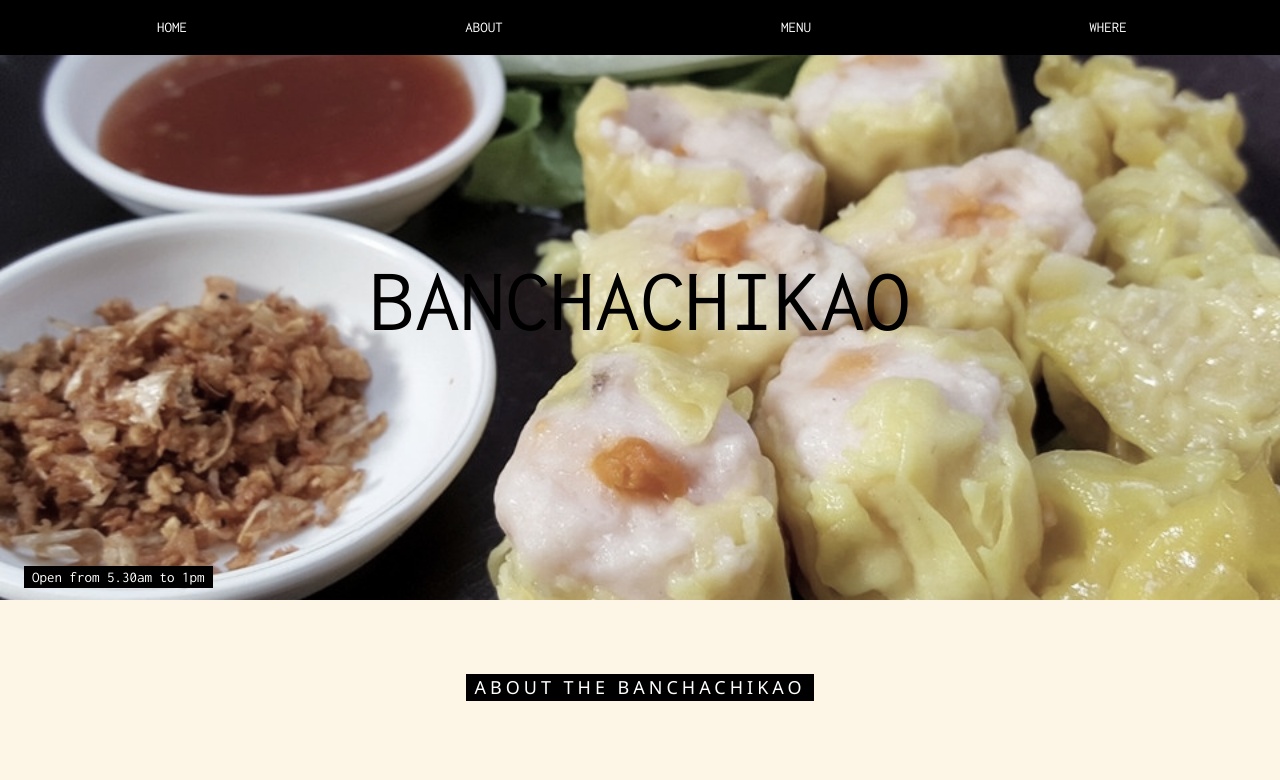
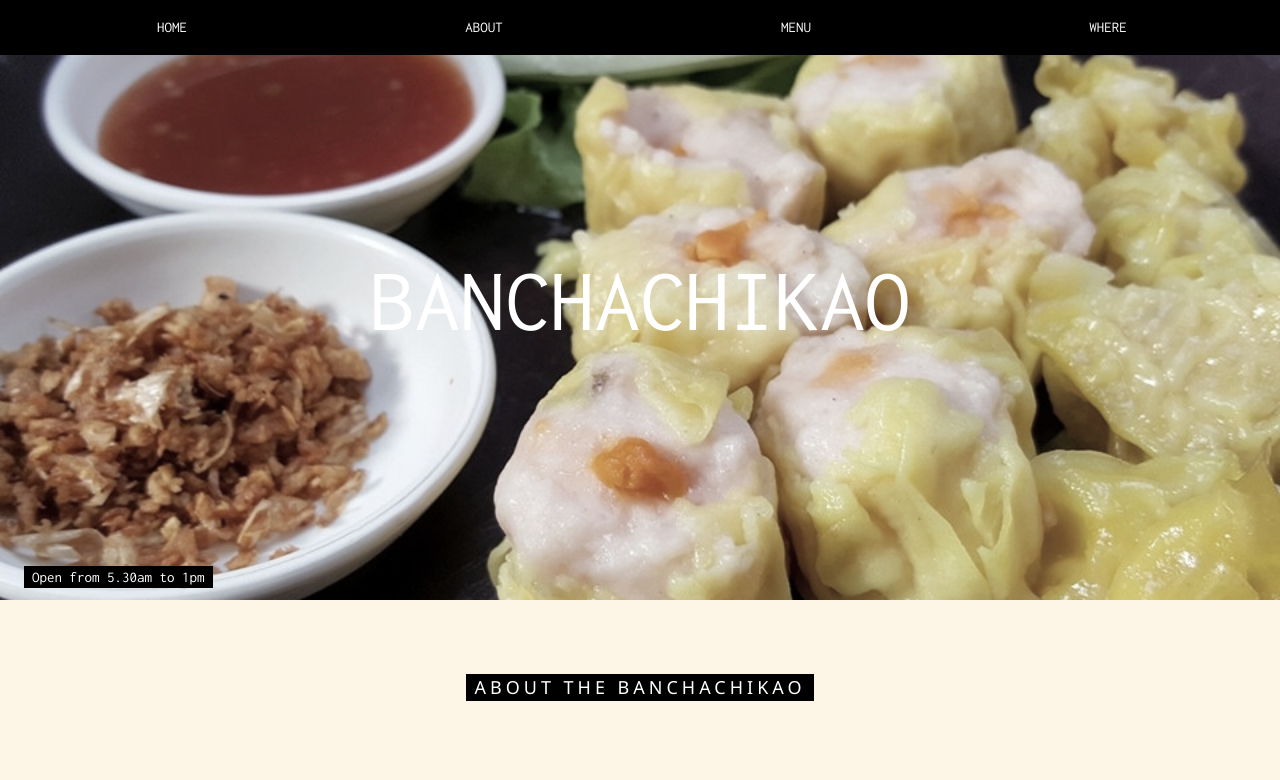
Before and after one commit to thirarat1996/page2, a plain HTML site: page index.html in a window 1280 px wide. Shown: the top 780 px of the page. Drawn offline with nearby package versions, Linux system fonts and the light colour scheme; some packages are replaced by stand-ins of ours.

Commit message:
Update index.html

```diff
--- a/index.html
+++ b/index.html
@@ -46,7 +46,7 @@ body, html {
     <span class="w3-tag">Open from 5.30am to 1pm</span>
   </div>
   <div class="w3-display-middle w3-center">
-    <span class="w3-text-black" style="font-size:90px">BANCHACHIKAO</span>
+    <span class="w3-text-white" style="font-size:90px">BANCHACHIKAO</span>
   </div>
 </header>
 
```
